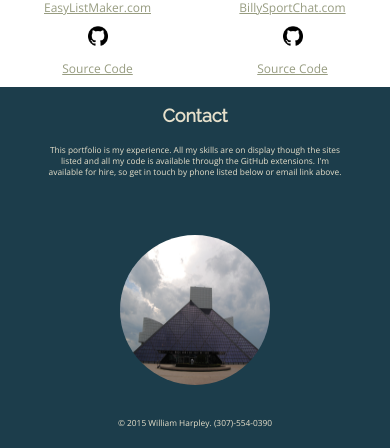
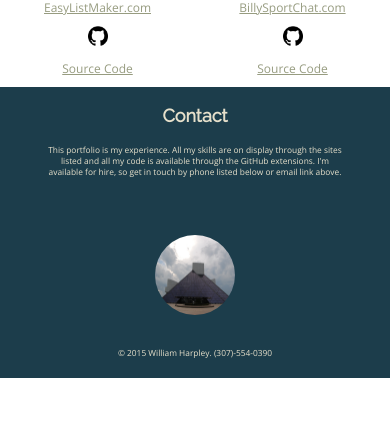
Before and after one commit to wharpley80/portfolio, a plain HTML site: page index.html in a window 390 px wide. Shown: the part 1638-2086 px from the top of the page. After the commit the page ends 2016 px from the top, so only its background shows below. Drawn offline with nearby package versions, Linux system fonts and the light colour scheme.

```diff
--- a/css/main.css
+++ b/css/main.css
@@ -343,6 +343,11 @@
 		width: 80px;
 	}
 
+	.rrhof {
+		height: 80px;
+		width: 80px;
+	}
+
 	.projects {
 		height: 150px;
 	}
--- a/index.html
+++ b/index.html
@@ -107,7 +107,7 @@
     <a name="contact"></a>
     <h2>Contact</h2>
     <div class="intro">
-      <p>This portfolio is my experience. All my skills are on display though the sites listed and all my code is available
+      <p>This portfolio is my experience. All my skills are on display through the sites listed and all my code is available
         through the GitHub extensions. I'm available for hire, so get in touch by phone listed below or email link above.
       </p>
     </div>
```
